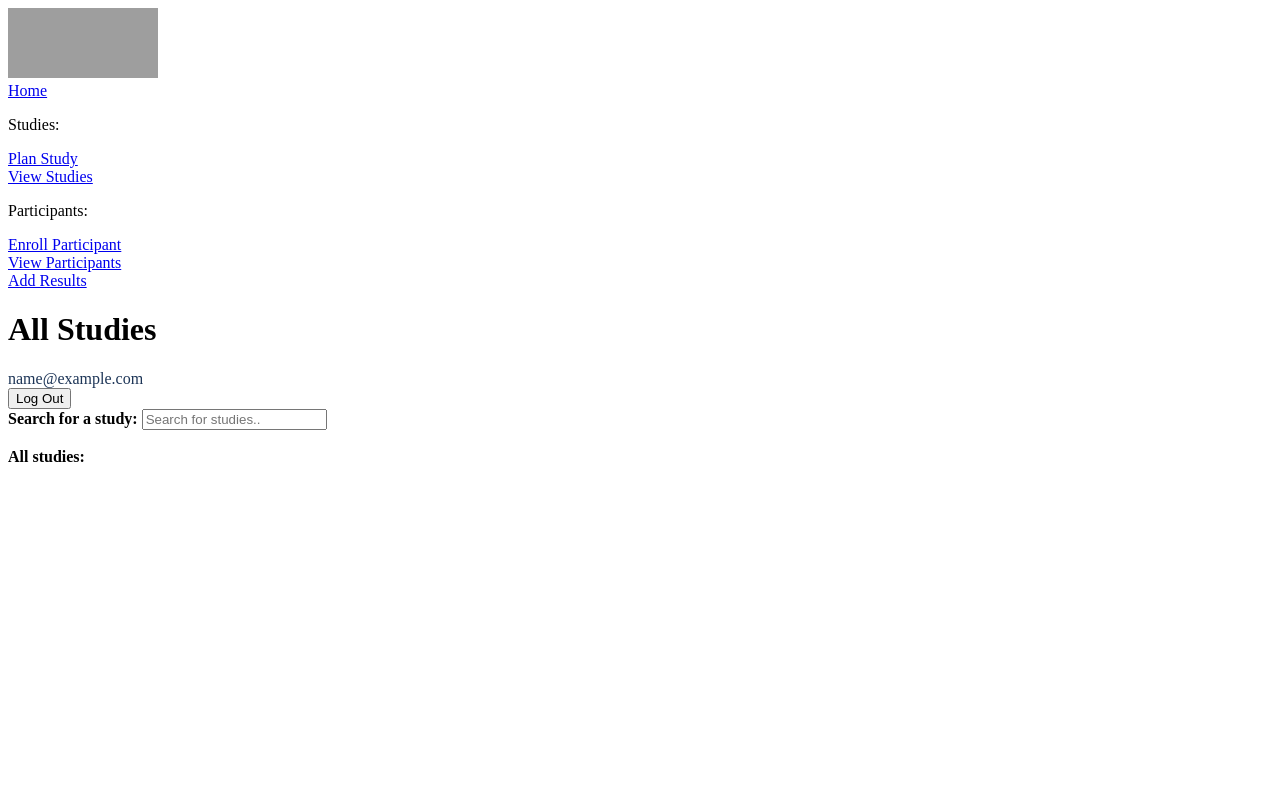
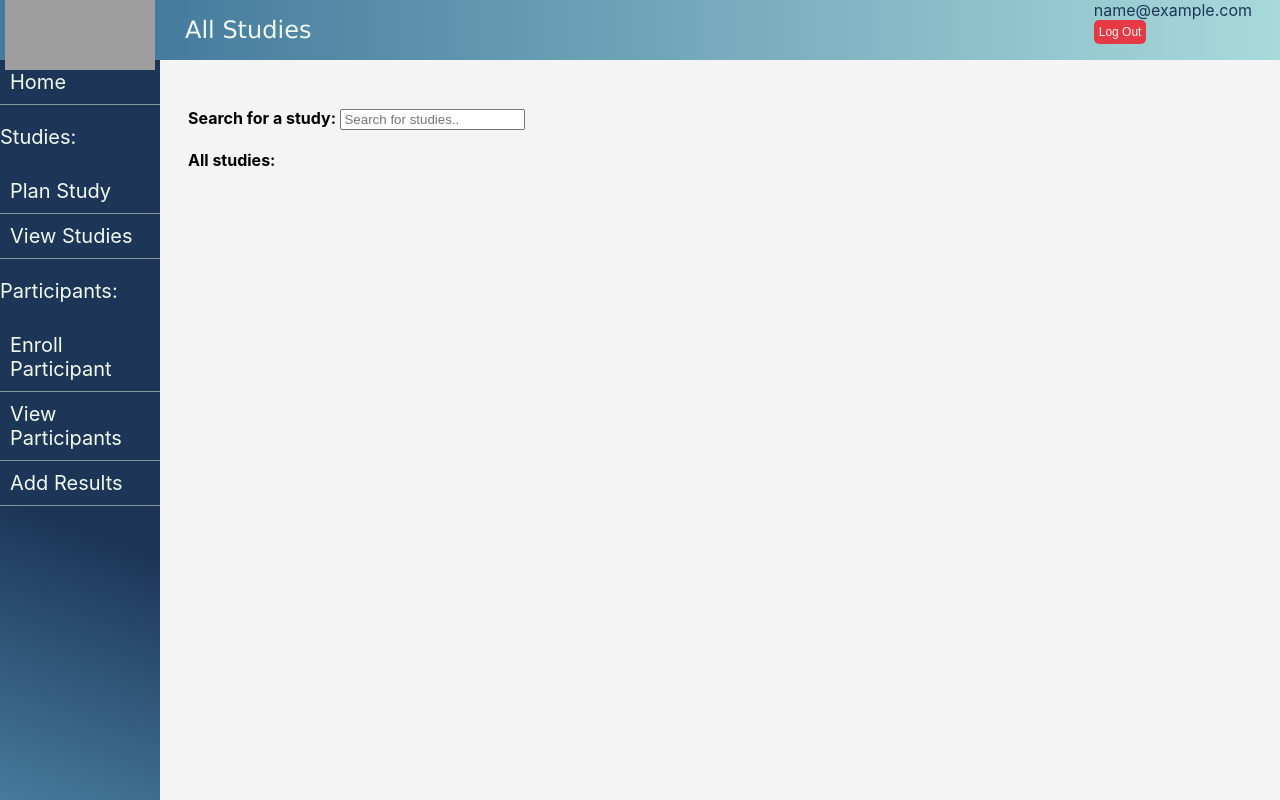
Before and after one commit to lisamartelly/return-of-results, a Flask app: page /studies in a window 1280 px wide. Run offline with Flask 2, Linux system fonts and the light colour scheme; the visitor is signed in with stand-in values (Sample User, id 1); data that the repository does not hold is empty; some libraries are stand-ins or nearby versions; grey boxes are pictures that could not be loaded.

Commit message:
added new css and renamed file

```diff
--- a/crud.py
+++ b/crud.py
@@ -15,7 +15,7 @@ def create_participant(email, fname, lname, dob, phone):
     return participant
 
 def create_investigator(fname, lname, phone, email):
-    """Create and return a new user."""
+    """Create and return a new investigator."""
 
     investigator = Investigator(fname=fname, lname=lname, email=email.lower(), phone=phone)
 
@@ -71,7 +71,7 @@ def create_result_plan(study_id, result_category, visit, urgency_potential, retu
     return result_plan
 
 def create_result(participant_id, result_plan_id, receive_decision):
-    """Create and return a new study."""
+    """Create and return a shell for forthcoming result and preconceived decision to receive it from participant"""
 
     result = Result(
         participant_id=participant_id,
@@ -202,6 +202,7 @@ def update_result(results, participant_id):
 
     return "success"
 
+
 # CHECK IF A PARTICIPANT HAS BEEN NOTIFIED ABOUT ANY AVAILABLE NON URGENT RESULTS THAT
 # THEY CONSENTED TO RECEIVE
 def check_if_should_notify(participant_id):
--- /dev/null
+++ b/static/css/site-css.css
@@ -0,0 +1,257 @@
+
+/* general styling*/
+
+html {
+    height: 100%;
+}
+
+/* layout/nav/flexbox styling */
+
+body {
+    height: 100%;
+    overflow: hidden;  /* (add scrolling to the sidebar and main content containers) */
+    display: flex;
+    box-sizing: border-box;
+    margin: 0;
+    font-family:-apple-system, BlinkMacSystemFont, 'Segoe UI', Roboto, Oxygen, Ubuntu, Cantarell, 'Open Sans', 'Helvetica Neue', sans-serif;
+
+}
+
+.column {
+    height: 100%;
+    display: flex;
+    flex-direction: column;  /* places the left and right headers above the bottom content */
+    width: 100%;
+}
+
+#left {
+    flex-shrink: 0;  /* makes sure that content is not cut off in a smaller browser window */
+    background: linear-gradient(200deg, rgba(29,53,87,1) 65%, rgba(69,123,157,1) 100%) !important;
+    color:#F1FAEE;
+    display: flex;
+    flex: 0 0 160px;
+    flex-direction: column;
+    justify-content: space-around;
+    text-decoration: none;
+    font-size: 20px;
+}
+
+.top-left { /* where logo goes */
+    flex-shrink: 0;
+    justify-content: center;
+
+    height:60px;
+    background-color: rgba(69,123,157,1);
+    display: flex;
+}
+
+/* #logo { MOVED THIS INTO TOP LEFT
+    height:60px;
+    background-color: rgba(69,123,157,1);
+    display: flex;
+} */
+
+#right {
+    width: 100vw;
+    background-color: #f4f4f4;
+    /* padding-right: 50px; */
+}
+
+.top-right { /* page header styling*/
+    flex-shrink: 0;
+    display: inline-flex;
+    justify-content: space-between;
+    background: linear-gradient(90deg, rgba(69,123,157,1) 0%, rgba(168,218,220,1) 100%);
+    color: #F1FAEE;
+    min-height: 60px;
+    max-height: 60px;
+    display: flex;
+    width: 100%;
+}
+
+#header-right-half {
+    padding-right: 2.5%;
+}
+
+.page-header h1{ /* addtl text header styling*/
+    font-family: Verdana, Geneva, Tahoma, sans-serif;
+    font-weight: 300;
+    font-size:x-large;
+    padding-left:25px;
+}
+
+.bottom {
+    flex-grow: 1;
+    overflow-y: auto;  /* adds scroll to this container */
+    width: 100%;
+
+}
+
+.page-content {
+    padding-top: 2.5%;
+    padding-left: 2.5%;
+    width: 95%;
+}
+
+
+/* .flex-container { THIS DOES NOTHING
+    display: flex;
+    flex-direction: column;
+} */
+
+
+/* NAVIGATION STYLING */
+
+#flex-nav { /* overall navbar styling */
+    background: linear-gradient(200deg, rgba(29,53,87,1) 65%, rgba(69,123,157,1) 100%) !important;
+    color:#F1FAEE;
+    display: flex;
+    flex: 0 0 160px;
+    flex-direction: column;
+    justify-content: space-around;
+    text-decoration: none;
+    font-size: 20px;
+}
+
+.nav-item { /* styles for each nav div*/
+    padding-top: 10px;
+    padding-bottom: 10px;
+    padding-left:10px;
+    border-bottom: 1px solid rgba(241,250,238,.5);
+    /* border-bottom: 1px solid #F1FAEE; */
+}
+.nav-item:hover {
+    background-color: rgba(168,218,220,.2);
+    color: #F1FAEE;
+}
+
+a.nav-link {
+    color: #F1FAEE;
+    text-decoration: none;
+}
+
+.flex-center {
+    display: flex;
+    justify-content: center;
+}
+
+/* .flex-plan-row {
+    display: flex;
+    flex-direction: row;
+    flex-wrap: wrap;
+    justify-content: space-around;
+    align-items: baseline;
+} */
+
+.planning {
+    width: 40%;
+}
+
+.search {
+    padding-top: 20px;
+}
+
+.text-color-emphasis {
+    color: #E63946 !important;
+}
+
+.flex-box-generic {
+    width: 35%;
+    border-radius: 10px;
+    background-color: white;
+    margin: 10px;
+    padding: 10px;
+}
+
+/* ul {
+    display: inline-flex;
+    list-style: none;
+} */
+
+ul#participant-info {
+    list-style-type: none;
+    padding-left: 0;
+    margin-left: 0;
+}
+
+ul#participant-hcp-info {
+    list-style-type: none;
+    padding-left: 0;
+    margin-left: 0;
+}
+
+.flex-row {
+    display: flex;
+    flex-direction: row;
+    flex-wrap: wrap;
+    justify-content: center;
+}
+
+.between-row {
+    display: flex;
+    flex-direction: row;
+    flex-wrap: wrap;
+    justify-content: space-between;
+}
+
+.list-page {
+    justify-content: space-between;
+    flex-direction: row;
+}
+
+.list-page-item {
+
+}
+
+.basic-box {
+    padding: 5px 20px;
+    border-radius: 10px;
+    background-color: white;
+}
+
+.details-container {
+    display: flex none;
+    width: 50%;
+}
+
+#details-content {
+    margin-top: 20px;
+    padding: 5px 20px;
+    border-radius: 10px;
+    background-color: white;
+    width: 70%;
+}
+
+.page-list {
+    display: flex;
+    flex-direction: column;
+}
+
+.result-block {
+    border: 2px solid black;
+    padding: 10px;
+    margin: 10px;
+}
+
+.button {
+    color: #F1FAEE;
+    font-size:16px;
+    background-color: #E63946;
+    padding: 5px;
+    border-radius: 5px;
+    border: 2px solid #E63946;
+    cursor: pointer;
+}
+.button:hover {
+    border: 2px solid #F1FAEE;
+}
+
+#update-details-button {
+    width: 77%;
+    display: flex;
+}
+
+#logout-btn {
+ font-size: 12px;
+ padding: 3px;
+}
--- a/templates/base.html
+++ b/templates/base.html
@@ -5,7 +5,7 @@
     <link href="https://cdn.jsdelivr.net/npm/bootstrap@5.0.1/dist/css/bootstrap.min.css" rel="stylesheet" integrity="sha384-+0n0xVW2eSR5OomGNYDnhzAbDsOXxcvSN1TPprVMTNDbiYZCxYbOOl7+AMvyTG2x" crossorigin="anonymous"> -->
 
     <!-- custom styles -->
-    <link rel="stylesheet" href="/static/css/site2.css">
+    <link rel="stylesheet" href="/static/css/site-css.css">
 
     <!-- React dependencies -->
     <script src="https://cdnjs.cloudflare.com/ajax/libs/babel-standalone/6.26.0/babel.js" crossorigin></script>
```
Also changed, not shown: static/css/site.css (deleted, +0 -141 lines).
